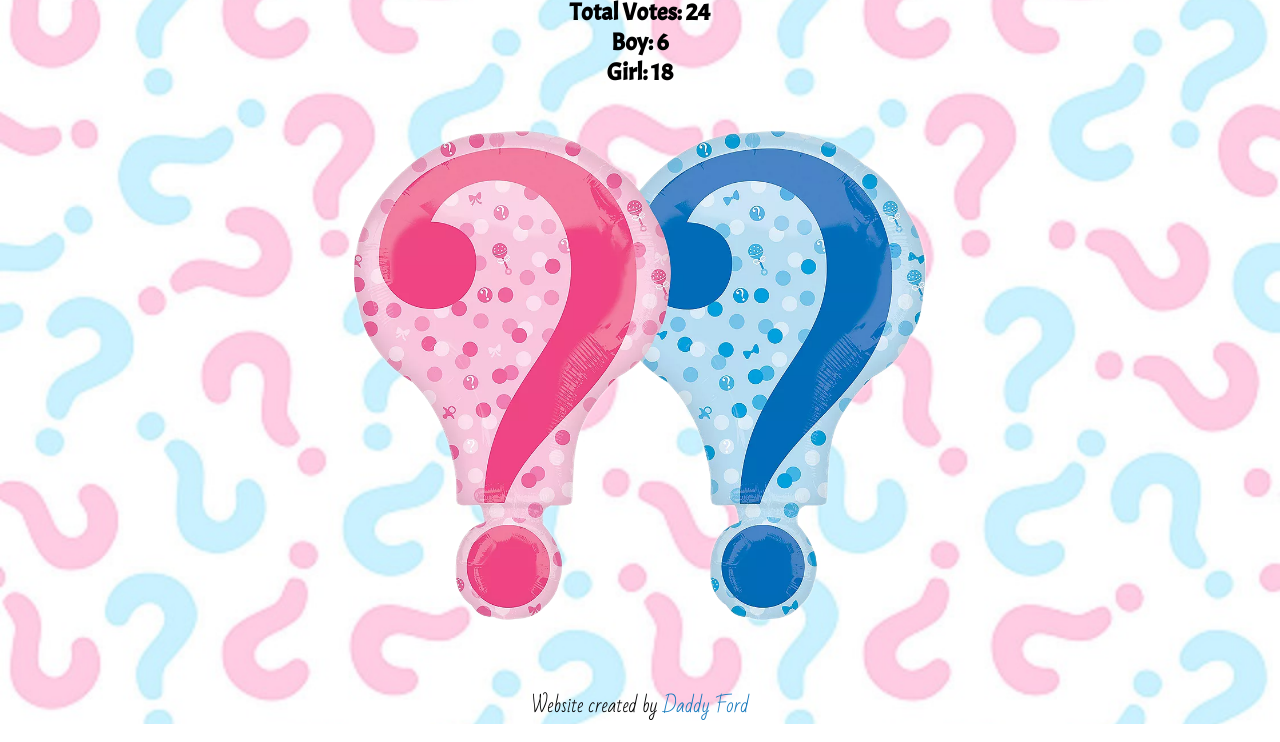
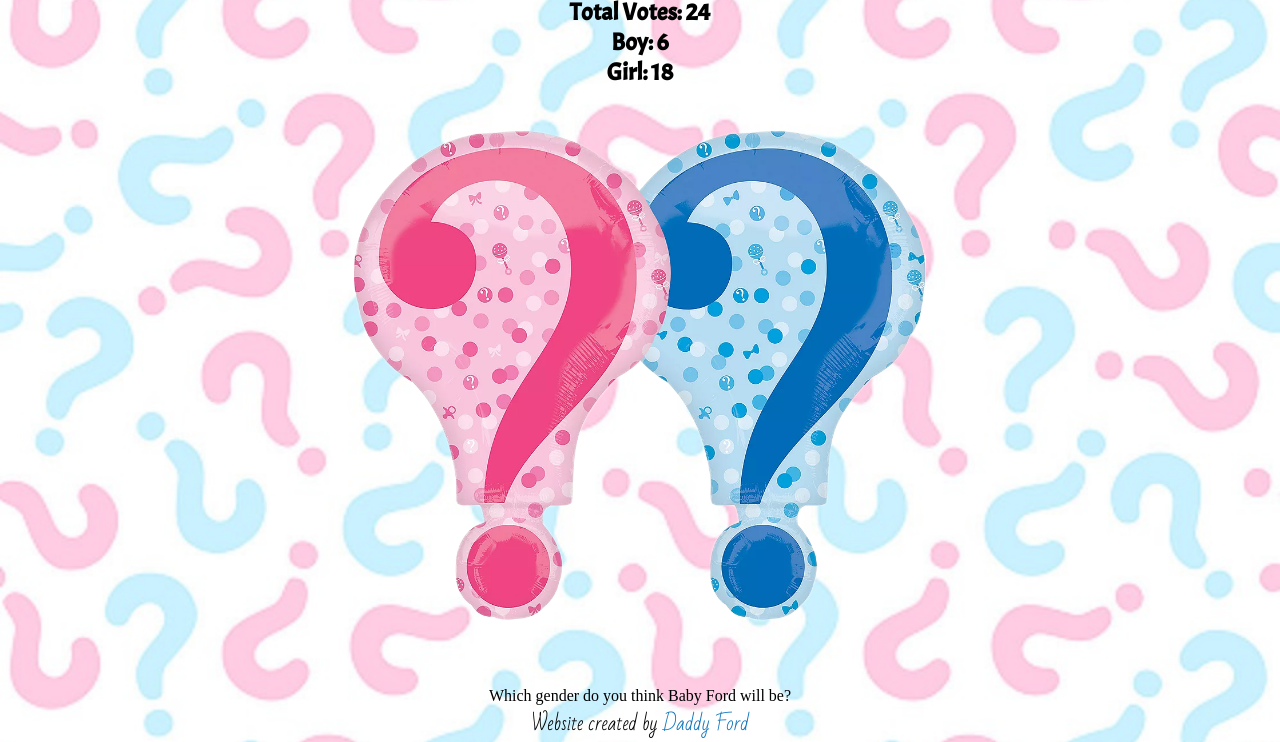
Before and after one commit to gregsford/baby-ford, a plain HTML site: page index.html in a window 1280 px wide. Shown: the part 265-1007 px from the top of the page. Drawn offline with Linux system fonts and the light colour scheme; no server answers; a web font is replaced by a local one.

Commit message:
Update index.html

```diff
--- a/index.html
+++ b/index.html
@@ -49,8 +49,8 @@
                 </div>
             </div>
         </div>
-        <!-- <div class="poll">
-        </div> -->
+        <div class="poll">
+        </div>
     </div>
     <div class="gsf">
         <p>Website created by <a href="https://gsford.tech/" target="_blank">Daddy Ford</a></p>
```
